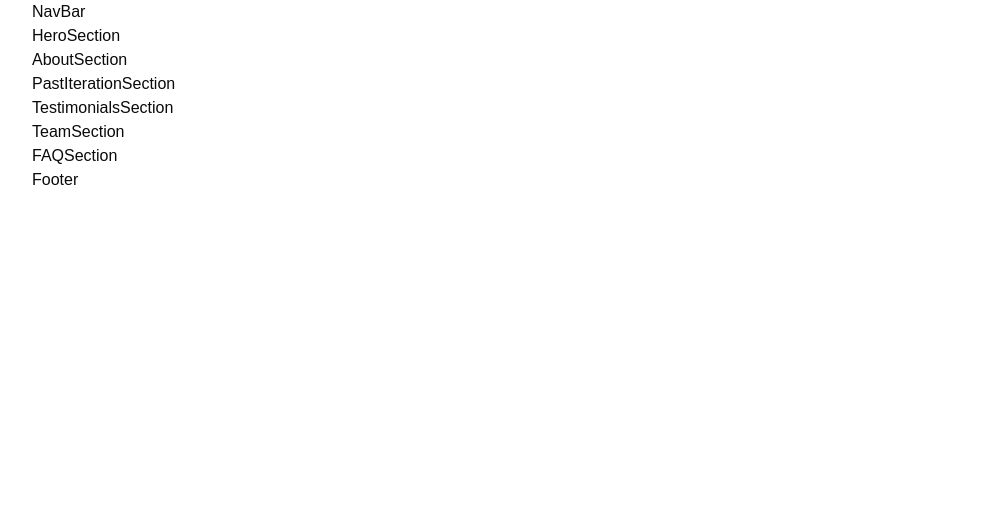
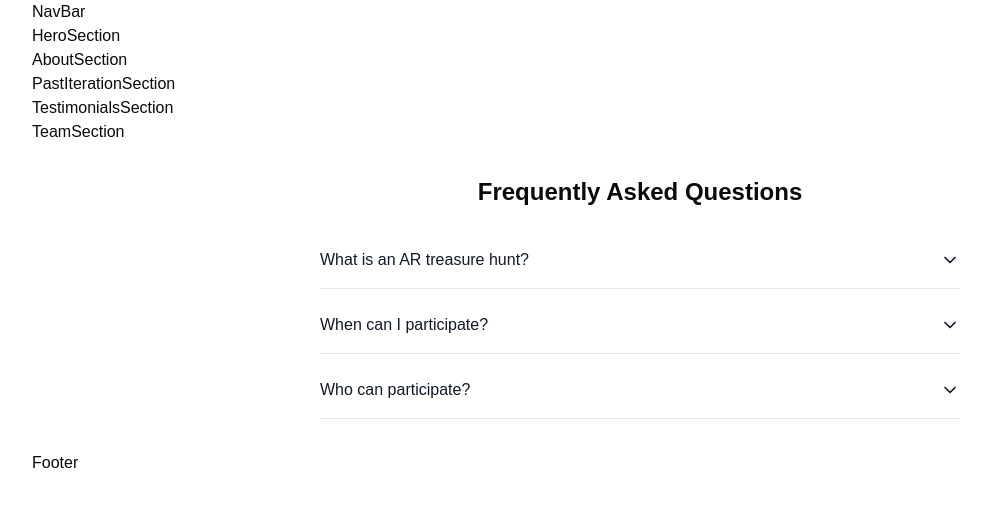
Before and after one commit to AR-Treasure-Hunt/theWebsite, a React (Vite) app: page / in a window 1280 px wide. Shown: the top 506 px of the page, without its empty margins (0-991 px from the left). Built offline with nearby package versions, Linux system fonts and the light colour scheme; no server answers; a web font is replaced by a local one.

Commit message:
added the first version of the faq section , comments coming up

```diff
--- a/src/main.tsx
+++ b/src/main.tsx
@@ -6,6 +6,7 @@ import { StrictMode } from 'react'
 import "./index.css"
 
 import { queryClient } from '@/utils/api'
+import FAQSection from './sections/LandingSection/components/FAQSection'
 
 // Set up a Router instance
 const router = createRouter({
--- a/src/sections/LandingSection/components/FAQSection/index.tsx
+++ b/src/sections/LandingSection/components/FAQSection/index.tsx
@@ -1,5 +1,64 @@
-export default function FAQSection() {
-    return (
-        <div>FAQSection</div>
-    )
+import React, { useState } from 'react';
+import { ChevronDown } from 'lucide-react';
+
+interface FAQItem {
+  question: string;
+  answer: string;
 }
+
+const faqData: FAQItem[] = [
+  {
+    question: "What is an AR treasure hunt?",
+    answer: "An AR treasure hunt is an exciting adventure that combines augmented reality technology with real-world exploration. Participants use their smartphones to find virtual treasures hidden in physical locations."
+  },
+  {
+    question: "When can I participate?",
+    answer: "Our AR treasure hunts are scheduled regularly throughout the year. Check our events calendar for upcoming dates and times. We also offer special seasonal hunts during holidays!"
+  },
+  {
+    question: "Who can participate?",
+    answer: "Anyone with a compatible smartphone can join our AR treasure hunts! We welcome participants of all ages, though children under 12 should be accompanied by an adult. No prior AR experience is necessary."
+  }
+];
+
+const FAQItem: React.FC<FAQItem> = ({ question, answer }) => {
+  const [isOpen, setIsOpen] = useState(false);
+
+  return (
+    <div className="border-b border-gray-200 py-4">
+      <button
+        className="flex justify-between items-center w-full text-left font-medium text-gray-900 focus:outline-none"
+        onClick={() => setIsOpen(!isOpen)}
+      >
+        <span>{question}</span>
+        <ChevronDown
+          className={`w-5 h-5 transition-transform duration-200 ${
+            isOpen ? 'transform rotate-180' : ''
+          }`}
+        />
+      </button>
+      <div
+        className={`overflow-hidden transition-all duration-300 ease-in-out ${
+          isOpen ? 'max-h-96 opacity-100' : 'max-h-0 opacity-0'
+        }`}
+      >
+        <p className="pt-4 pb-2 text-gray-600">{answer}</p>
+      </div>
+    </div>
+  );
+};
+
+const FAQSection: React.FC = () => {
+  return (
+    <div className="faq-section max-w-2xl mx-auto my-8 px-4">
+      <h2 className="text-2xl font-bold mb-6 text-center">Frequently Asked Questions</h2>
+      <div className="space-y-2">
+        {faqData.map((faq, index) => (
+          <FAQItem key={index} question={faq.question} answer={faq.answer} />
+        ))}
+      </div>
+    </div>
+  );
+};
+
+export default FAQSection;
```
